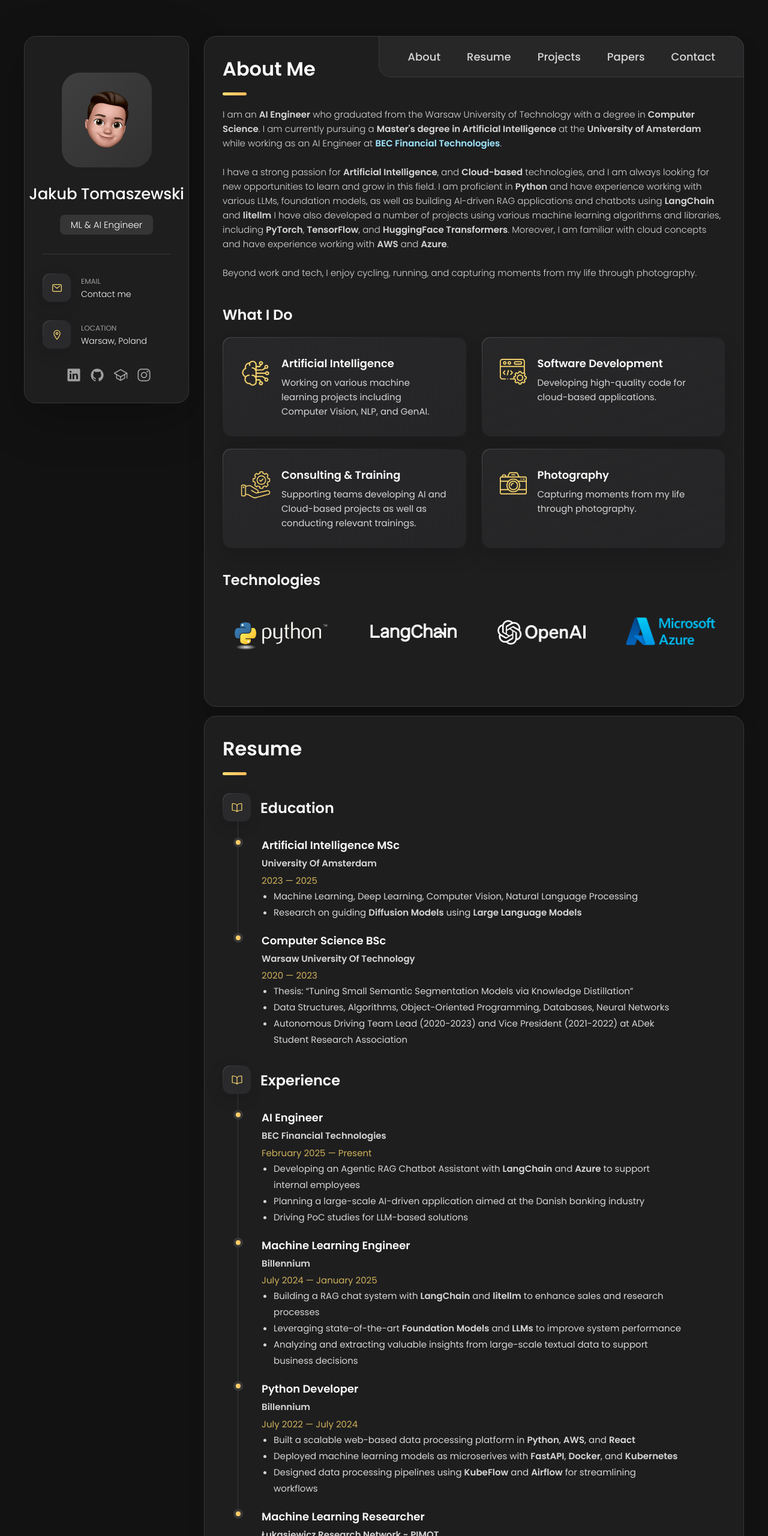
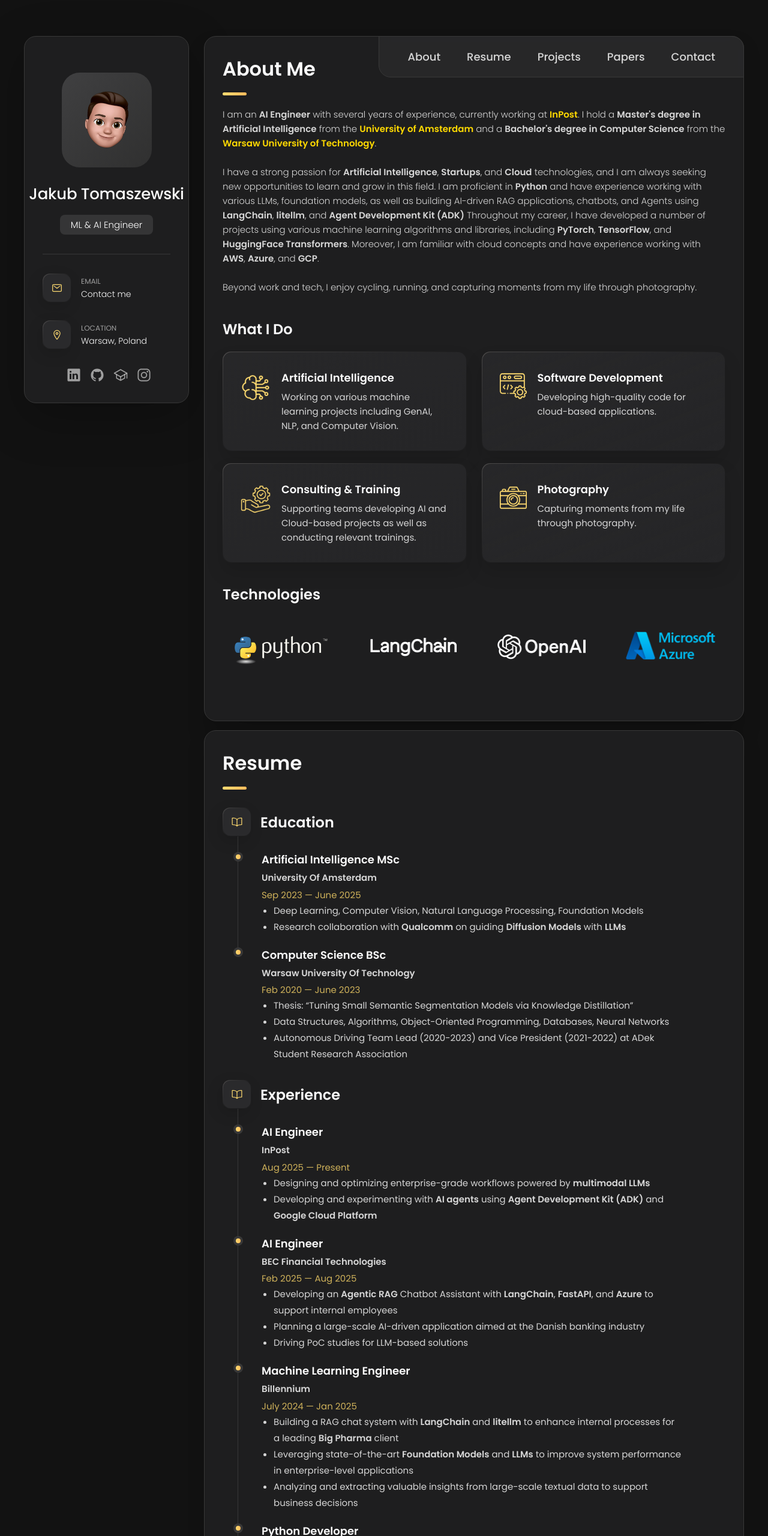
Before and after one commit to JakubTomaszewski/jakubtomaszewski.github.io, a plain HTML site: page index.html in a window 1280 px wide. Shown: the top 2560 px of the page at 60% size. Drawn offline with nearby package versions, Linux system fonts and the light colour scheme.

Commit message:
Update "About" section and "work experience" details

```diff
--- a/index.html
+++ b/index.html
@@ -198,21 +198,32 @@
 
           <section class="about-text">
             <p>
-              I am an <b>AI Engineer</b> who graduated
-              from the Warsaw University of Technology with a degree in <b>Computer
-              Science</b>. I am currently pursuing a <b>Master's degree in Artificial Intelligence </b> at the
-              <b>University of Amsterdam</b> while working as an AI Engineer at
-              <a href="https://www.bec.dk/poland/"
-              style="display: inline; color:rgb(158, 231, 255)"
+              I am an <b>AI Engineer</b> with several years of experience, currently working at
+              <a href="https://inpost.pl/en/"
+              style="display: inline; color:rgb(255, 217, 0)"
               target="_blank"
-              rel="noopener noreferrer"><b>BEC Financial Technologies</b></a>.
+              rel="noopener noreferrer"><b>InPost</b></a>.
+
+              I hold a <b>Master's degree in Artificial Intelligence</b> from the
+              <a href="https://www.uva.nl/en"
+              style="display: inline; color:rgb(255, 217, 0)"
+              target="_blank"
+              rel="noopener noreferrer"><b>University of Amsterdam</b></a>
+              and a <b>Bachelor's degree in Computer Science</b> from the
+              <a href="https://eng.pw.edu.pl"
+              style="display: inline; color:rgb(255, 217, 0)"
+              target="_blank"
+              rel="noopener noreferrer"><b>Warsaw University of Technology</b></a>.
+
+
 
               <br><br>
-              I have a strong passion for <b>Artificial Intelligence</b>, and <b>Cloud-based</b> technologies, and I am always looking for new opportunities to learn and grow in this field.
-              I am proficient in <b>Python</b> and have experience working with various LLMs, foundation models, as well as building AI-driven RAG applications and chatbots using <b>LangChain</b> and <b>litellm</b>
-              I have also developed a number of projects using various machine learning algorithms and libraries,
+              I have a strong passion for <b>Artificial Intelligence</b>, <b>Startups</b>, and <b>Cloud</b> technologies, and I am always seeking new opportunities to learn and grow in this field.
+              I am proficient in <b>Python</b> and have experience working with various LLMs, foundation models, as well as building AI-driven RAG applications, chatbots, and Agents using <b>LangChain</b>, <b>litellm</b>, and <b>Agent Development Kit (ADK)</b>
+
+              Throughout my career, I have developed a number of projects using various machine learning algorithms and libraries,
               including <b>PyTorch</b>, <b>TensorFlow</b>, and <b>HuggingFace Transformers</b>. Moreover, I am familiar with cloud concepts and have experience
-              working with <b>AWS</b> and <b>Azure</b>.
+              working with <b>AWS</b>, <b>Azure</b>, and <b>GCP</b>.
 
               <br><br>
               Beyond work and tech, I enjoy cycling, running, and capturing moments from my life through photography.
@@ -242,7 +253,7 @@
                   <h4 class="h4 service-item-title">Artificial Intelligence</h4>
 
                   <p class="service-item-text">
-                    Working on various machine learning projects including Computer Vision, NLP, and GenAI.
+                    Working on various machine learning projects including GenAI, NLP, and Computer Vision.
                   </p>
                 </div>
               </li>
@@ -461,13 +472,13 @@
                   University of Amsterdam
                 </h4>
 
-                <span>2023 — 2025</span>
+                <span>Sep 2023 — June 2025</span>
 
                 <p class="timeline-text">
 
                   <ul class="timeline-text">
-                    <li>Machine Learning, Deep Learning, Computer Vision, Natural Language Processing</li>
-                    <li>Research on guiding <b>Diffusion Models</b> using <b>Large Language Models</b></li>
+                    <li>Deep Learning, Computer Vision, Natural Language Processing, Foundation Models</li>
+                    <li>Research collaboration with <b>Qualcomm</b> on guiding <b>Diffusion Models</b> with <b>LLMs</b></li>
                   </ul>
                 </p>
               </li>
@@ -478,7 +489,7 @@
                   Warsaw University of Technology
                 </h4>
 
-                <span>2020 — 2023</span>
+                <span>Feb 2020 — June 2023</span>
 
                 <p class="timeline-text">
                   <ul class="timeline-text">
@@ -503,13 +514,27 @@
             <ol class="timeline-list">
               <li class="timeline-item">
                 <h4 class="h2 timeline-item-title">AI Engineer</h4>
-                <h4 class="h4 timeline-item-suptitle">BEC Financial Technologies</h4>
+                <h4 class="h4 timeline-item-suptitle">InPost</h4>
 
-                <span>February 2025 — Present</span>
+                <span>Aug 2025 — Present</span>
 
                 <p class="timeline-text">
                   <ul class="timeline-text">
-                    <li>Developing an Agentic RAG Chatbot Assistant with <b>LangChain</b> and <b>Azure</b> to support internal employees</li>
+                    <li>Designing and optimizing enterprise-grade workflows powered by <b>multimodal LLMs</b></li>
+                    <li>Developing and experimenting with <b>AI agents</b> using <b>Agent Development Kit (ADK)</b> and <b>Google Cloud Platform</b></li>
+                  </ul>
+                </p>
+              </li>
+
+              <li class="timeline-item">
+                <h4 class="h2 timeline-item-title">AI Engineer</h4>
+                <h4 class="h4 timeline-item-suptitle">BEC Financial Technologies</h4>
+
+                <span>Feb 2025 — Aug 2025</span>
+
+                <p class="timeline-text">
+                  <ul class="timeline-text">
+                    <li>Developing an <b>Agentic RAG</b> Chatbot Assistant with <b>LangChain</b>, <b>FastAPI</b>, and <b>Azure</b> to support internal employees</li>
                     <li>Planning a large-scale AI-driven application aimed at the Danish banking industry</li>
                     <li>Driving PoC studies for LLM-based solutions</li>
                   </ul>
@@ -520,12 +545,12 @@
                 <h4 class="h2 timeline-item-title">Machine Learning Engineer</h4>
                 <h4 class="h4 timeline-item-suptitle">Billennium</h4>
 
-                <span>July 2024 — January 2025</span>
+                <span>July 2024 — Jan 2025</span>
 
                 <p class="timeline-text">
                   <ul class="timeline-text">
-                    <li>Building a RAG chat system with <b>LangChain</b> and <b>litellm</b> to enhance sales and research processes</li>
-                    <li>Leveraging state-of-the-art <b>Foundation Models</b> and <b>LLMs</b> to improve system performance</li>
+                    <li>Building a RAG chat system with <b>LangChain</b> and <b>litellm</b> to enhance internal processes for a leading <b>Big Pharma</b> client</li>
+                    <li>Leveraging state-of-the-art <b>Foundation Models</b> and <b>LLMs</b> to improve system performance in enterprise-level applications</li>
                     <li>Analyzing and extracting valuable insights from large-scale textual data to support business decisions</li>
                   </ul>
                 </p>
@@ -539,9 +564,9 @@
 
                 <p class="timeline-text">
                   <ul class="timeline-text">
-                    <li>Built a scalable web-based data processing platform in <b>Python</b>, <b>AWS</b>, and <b>React</b></li>
-                    <li>Deployed machine learning models as microserives with <b>FastAPI</b>, <b>Docker</b>, and <b>Kubernetes</b></li>
-                    <li>Designed data processing pipelines using <b>KubeFlow</b> and <b>Airflow</b> for streamlining workflows</li>
+                    <li>Built a scalable web-based data processing platform in <b>Python</b>, <b>AWS</b>, and <b>React</b> to serve the needs of a major Big Pharma client</li>
+                    <li>Deployed machine learning models as microservices with <b>FastAPI</b>, <b>Docker</b>, and <b>Kubernetes</b></li>
+                    <li>Designed data processing pipelines with <b>KubeFlow</b> and <b>Airflow</b> for streamlining workflows</li>
                   </ul>
                 </p>
               </li>
```
